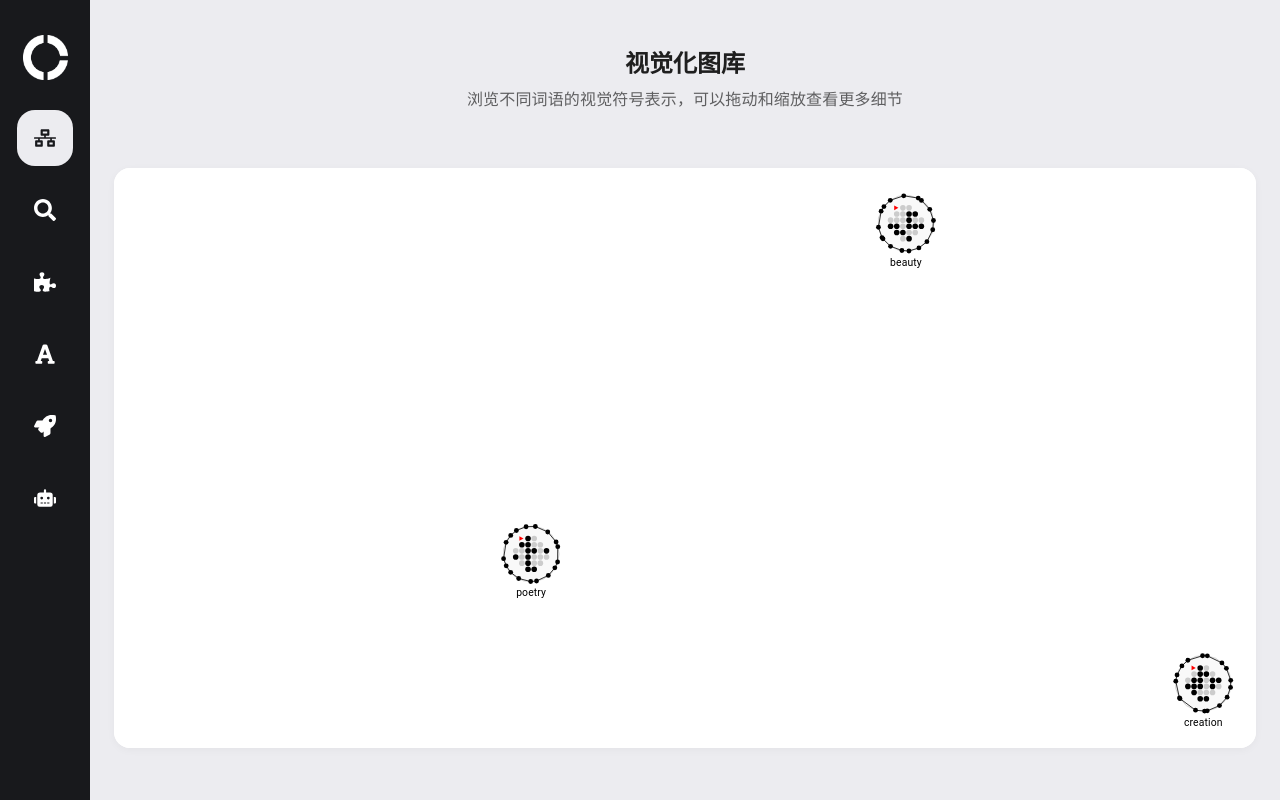
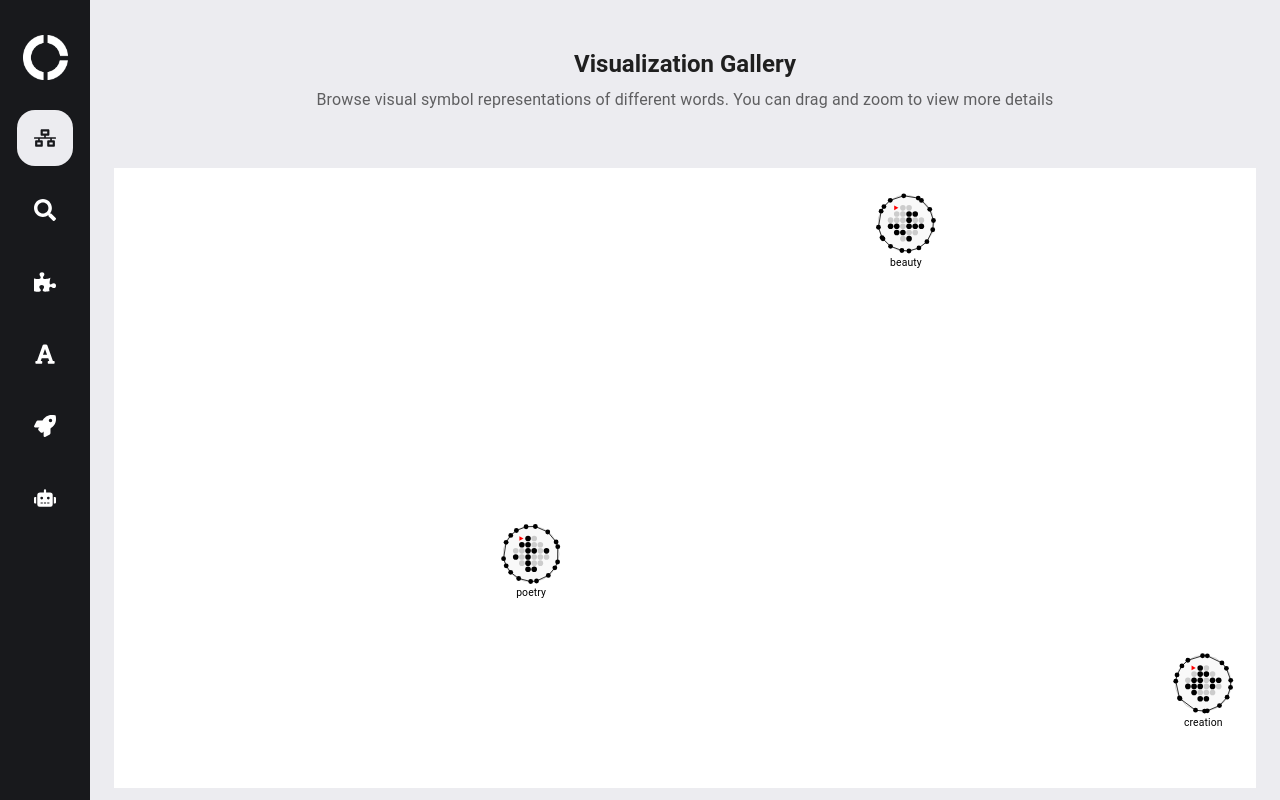
Before and after one commit to ceciliahung25/multilingual-viz, a React (Create React App) app: page / in a window 1280 px wide. Both pictures are taken after a click on the button 45 px from the left and 138 px from the top of the page. Built offline with nearby package versions, Linux system fonts and the light colour scheme.

Commit message:
完善英文翻译：Gallery和NameVisualizer组件界面翻译

```diff
--- a/src/components/Gallery/Gallery.jsx
+++ b/src/components/Gallery/Gallery.jsx
@@ -194,18 +194,17 @@ const Gallery = () => {
 
   return (
     <PageLayout
-      title="视觉化图库"
-      subtitle="浏览不同词语的视觉符号表示，可以拖动和缩放查看更多细节"
+      title="Visualization Gallery"
+      subtitle="Browse visual symbol representations of different words. You can drag and zoom to view more details"
     >
       <Box sx={{
         width: '100%',
-        height: 'calc(100vh - 220px)',
+        height: 'calc(100vh - 180px)',
         overflow: 'hidden',
-        bgcolor: '#fff',
-        borderRadius: 4,
-        boxShadow: '0 2px 8px rgba(0,0,0,0.04)'
+        position: 'relative',
+        bgcolor: '#fff'
       }}>
-        <svg ref={svgRef}></svg>
+        <svg ref={svgRef} />
       </Box>
     </PageLayout>
   );
--- a/src/components/NameVisualizer.jsx
+++ b/src/components/NameVisualizer.jsx
@@ -255,13 +255,13 @@ const NameVisualizer = () => {
 
   return (
     <PageLayout
-      title="身份可视化"
-      subtitle="通过组合字母创建一个独特的视觉符号，代表你的名字或身份"
+      title="Identity Visualizer"
+      subtitle="Create a unique visual symbol by combining letters to represent your name or identity"
     >
       <ContentBox>
         <LeftPanel>
           <Typography variant="h6" fontWeight={600}>
-            组合字母
+            Combine Letters
           </Typography>
           <Box sx={{
             display: 'flex',
@@ -289,14 +289,14 @@ const NameVisualizer = () => {
                     </IconButton>
                   </Box>
                 ) : (
-                  <span style={{ color: '#bbb' }}>空</span>
+                  <span style={{ color: '#bbb' }}>Empty</span>
                 )}
               </Hole>
             ))}
           </Box>
 
           <Typography variant="h6" fontWeight={600} sx={{ mt: 3 }}>
-            大写字母
+            Uppercase Letters
           </Typography>
           <Box sx={{
             display: 'flex',
@@ -326,7 +326,7 @@ const NameVisualizer = () => {
           </Box>
 
           <Typography variant="h6" fontWeight={600}>
-            小写字母
+            Lowercase Letters
           </Typography>
           <Box sx={{
             display: 'flex',
```
